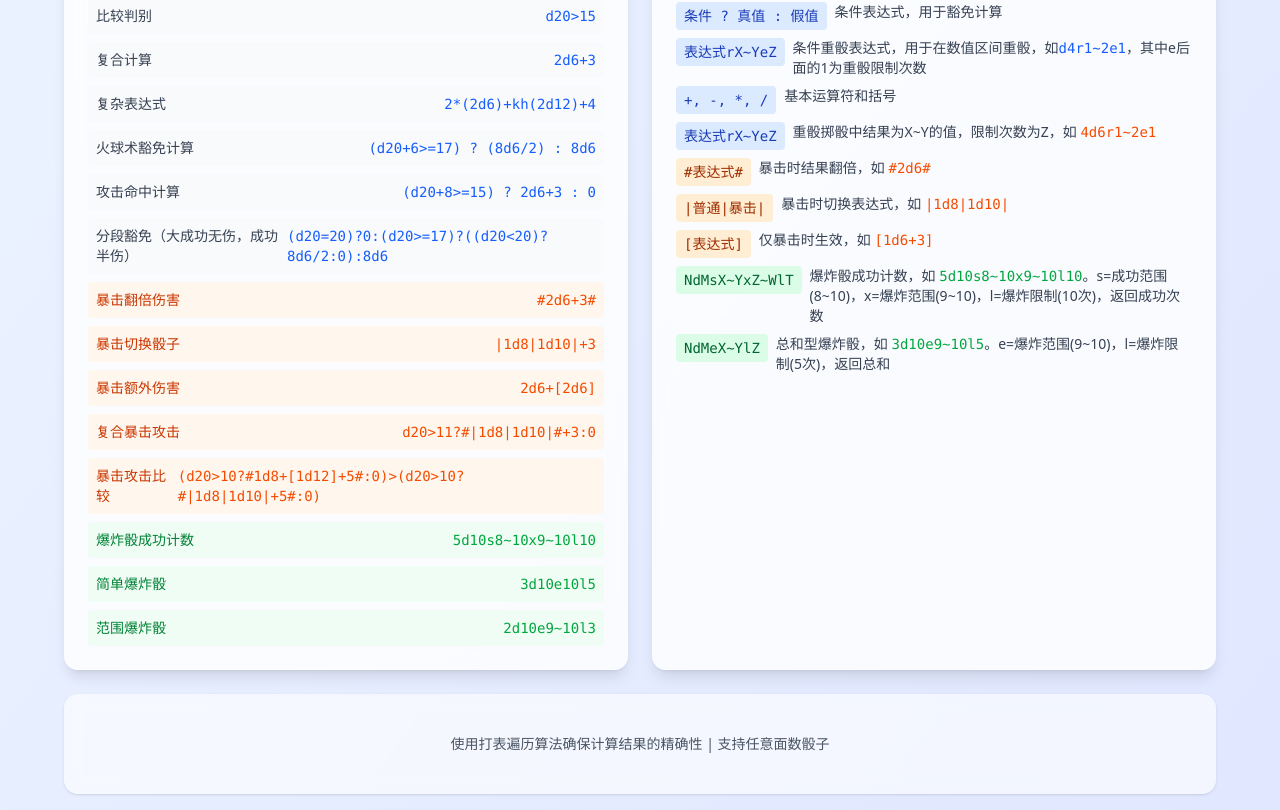
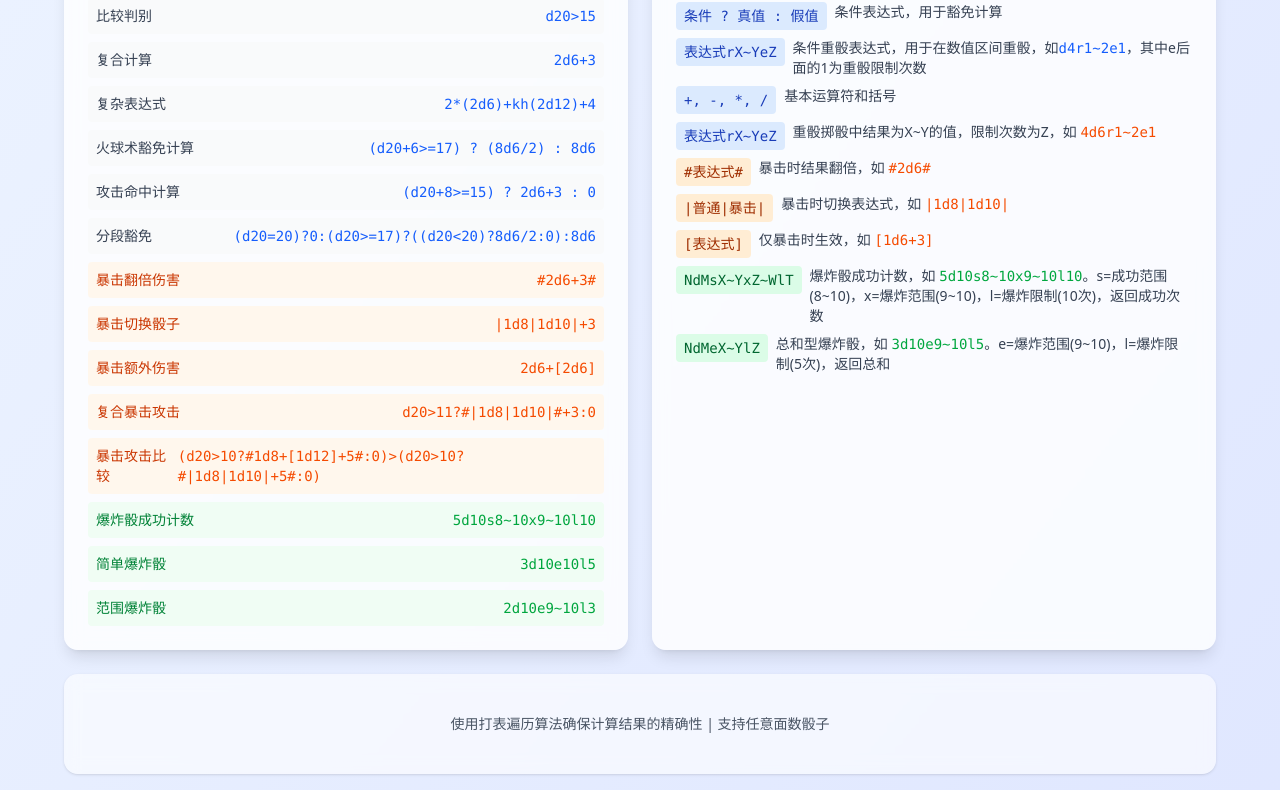
Before and after one commit to IceMoeMoe/trpg-dice-calculator, a React (Vite) app: page / in a window 1280 px wide. Shown: the part 864-1674 px from the top of the page. Built offline with nearby package versions, Linux system fonts and the light colour scheme.

Commit message:
Update App.jsx

```diff
--- a/src/App.jsx
+++ b/src/App.jsx
@@ -113,7 +113,7 @@ function App() {
                   <code className="text-blue-600 font-mono">(d20+8&gt;=15) ? 2d6+3 : 0</code>
                 </div>
                 <div className="flex justify-between items-center p-2 bg-gray-50 rounded text-sm">
-                  <span className="font-medium text-gray-700">分段豁免（大成功无伤，成功半伤）</span>
+                  <span className="font-medium text-gray-700">分段豁免</span>
                   <code className="text-blue-600 font-mono">(d20=20)?0:(d20&gt;=17)?((d20&lt;20)?8d6/2:0):8d6</code>
                 </div>
                 <div className="flex justify-between items-center p-2 bg-orange-50 rounded text-sm">
```
